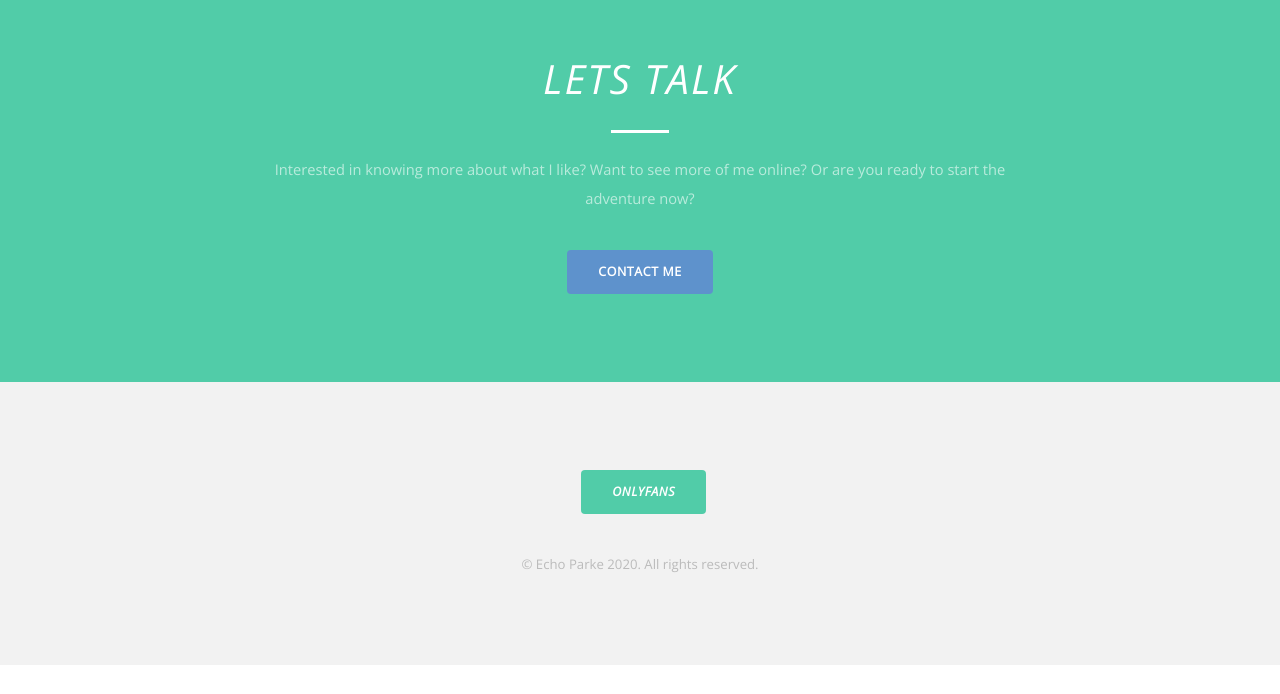
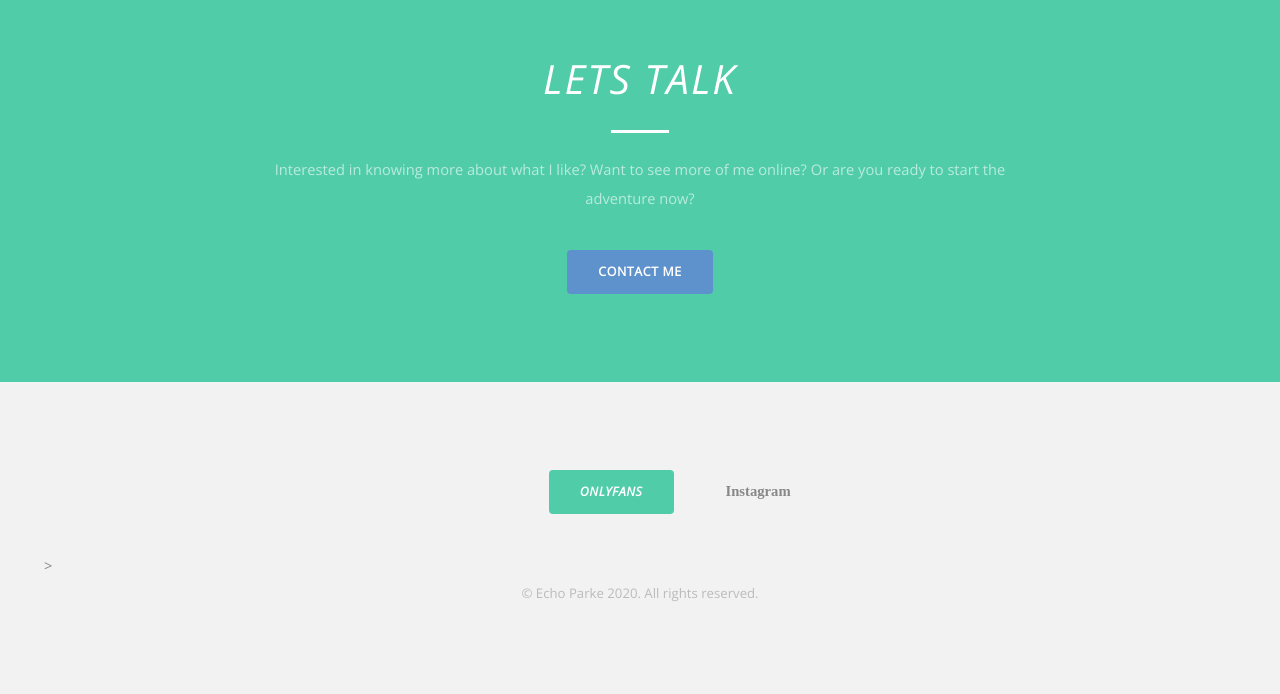
Before and after one commit to ftp1212/ftp1212.github.io, a plain HTML site: page index.html in a window 1280 px wide. Shown: the part 2252-2946 px from the top of the page. Before the commit the page ends 2917 px from the top, so only its background shows below. Drawn offline with nearby package versions, Linux system fonts and the light colour scheme; files whose address does not match are found by name.

Commit message:
Update index.html

```diff
--- a/index.html
+++ b/index.html
@@ -107,10 +107,11 @@
 
     <footer id="footer">
         <ul class="contact-icons">
-            <li><i class="icon brands fa-twitter" href="https://www.twitter.com/meetechoparke"><span class="label">Twitter</span></i></li>
-            <li><i class="button primary accent1" href="https://www.onlyfans.com/echoparke">Onlyfans</i></li>
-            <li><i class="icon brands fa-instagram" href="https://www.instagram.com/echo.parkela"><span class="label">Instagram</span></i></li>
+            <li><i class="icon brands fa-twitter" aria-hidden="true" href="https://www.twitter.com/meetechoparke"><span class="label">Twitter</span></i></li>
+            <li><i class="button primary accent1" aria-hidden="true" href="https://www.onlyfans.com/echoparke">Onlyfans</i></li>
+            <li> <i class="fa fa-instagram" aria-hidden="true" href="https://www.instagram.com/echo.parkela"><span class="label">Instagram</span></i></li>
         </ul>
+       ></i>
 
         <div class="copyright">&copy; Echo Parke 2020. All rights reserved.</div>
     </footer>
```
